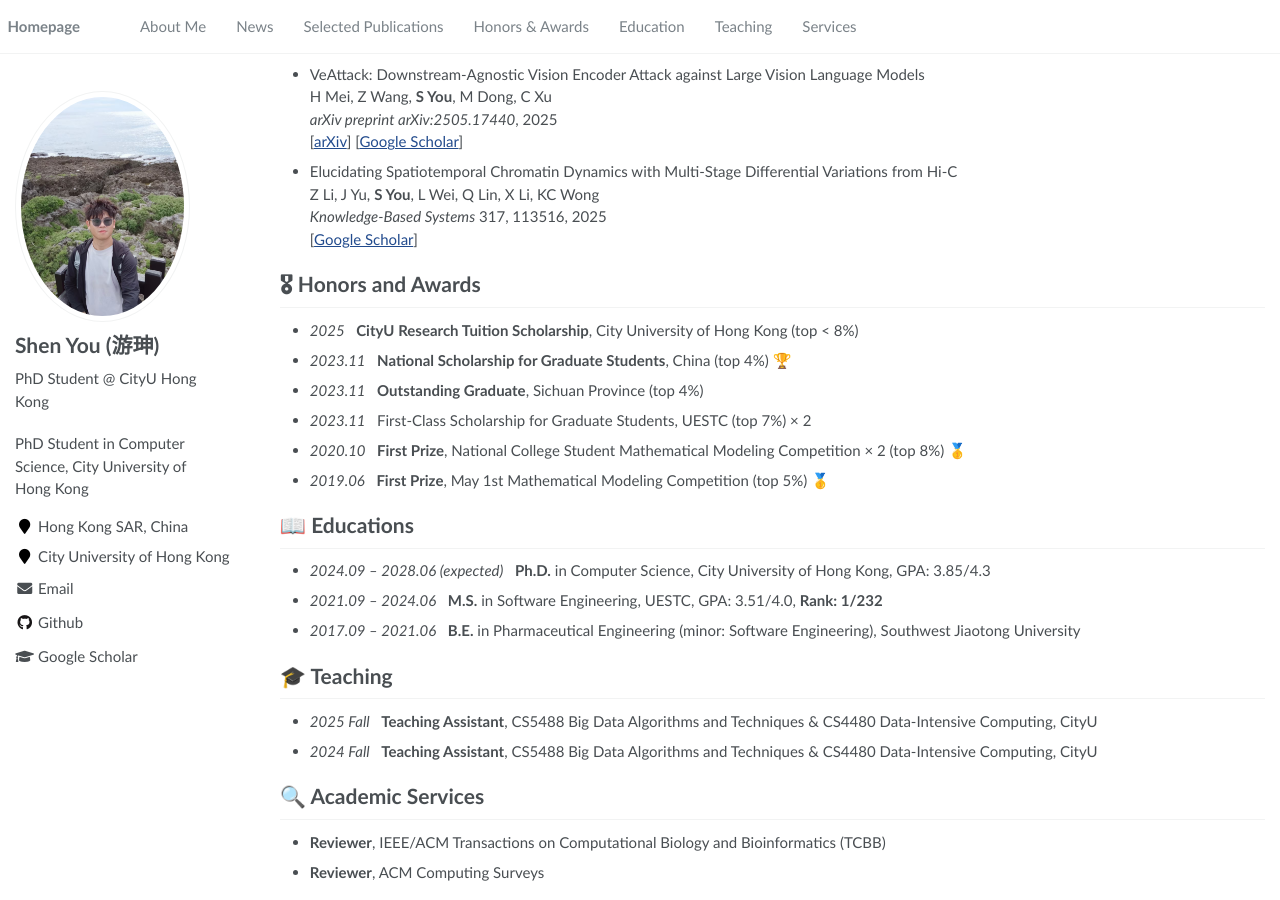
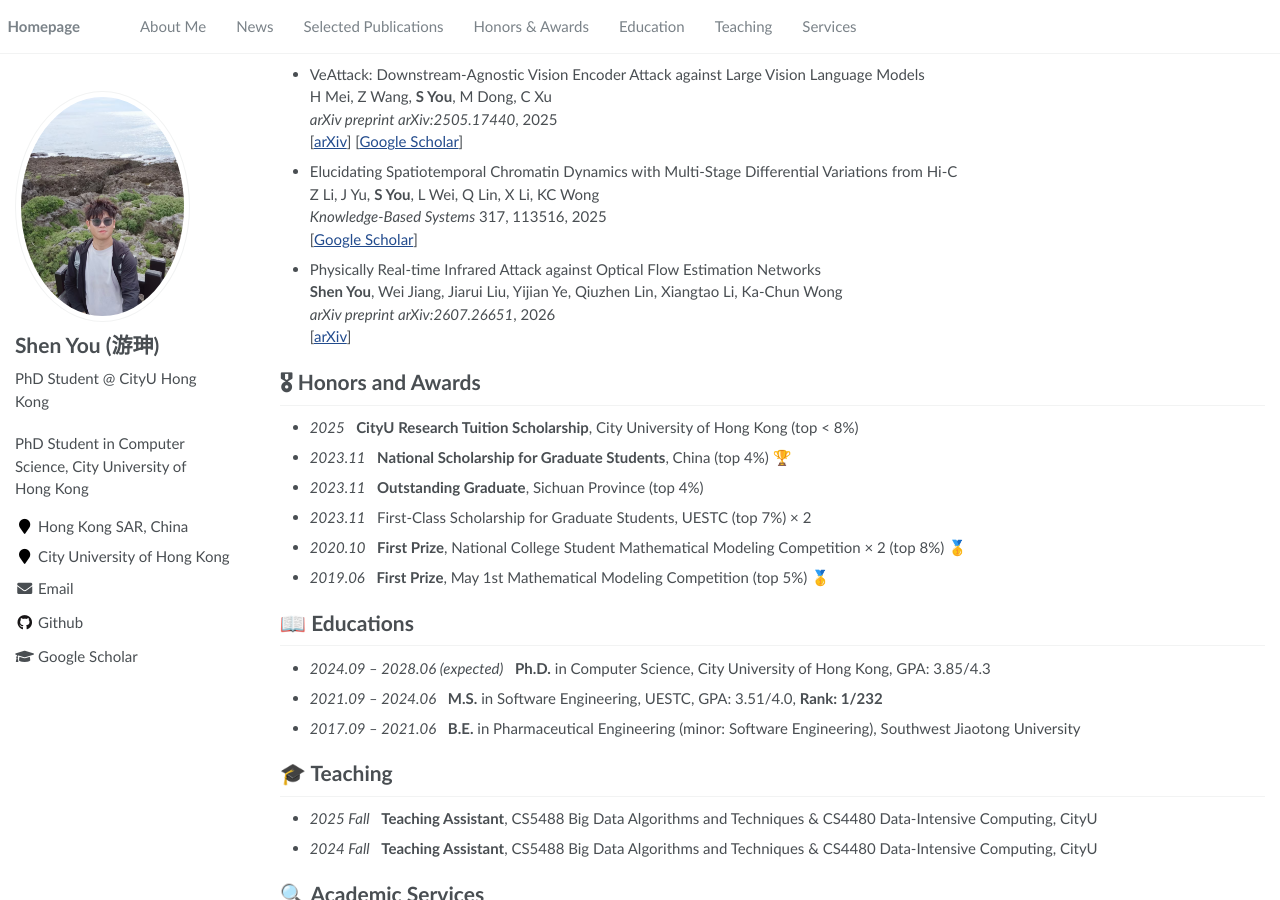
Before and after one commit to youshengithub/youshengit.github.io, a Jekyll site: the page built from _pages/about.md, in a window 1280 px wide and 900 px high, scrolled down 1465 px. Built offline with Jekyll 4.4.1, drawn with Linux system fonts in a browser that asks for light colours.

Commit message:
Add arXiv:2607.26651 to Other Publications

```diff
--- a/_pages/about.md
+++ b/_pages/about.md
@@ -89,6 +89,11 @@ A query-efficient black-box adversarial attack against defensive DNNs via multi-
   *Knowledge-Based Systems* 317, 113516, 2025 \
   \[[Google Scholar](https://scholar.google.com/citations?view_op=view_citation&hl=en&user=Ok_jDvgAAAAJ&citation_for_view=Ok_jDvgAAAAJ:qjMakFHDy7sC)\]
 
+- Physically Real-time Infrared Attack against Optical Flow Estimation Networks \
+  **Shen You**, Wei Jiang, Jiarui Liu, Yijian Ye, Qiuzhen Lin, Xiangtao Li, Ka-Chun Wong \
+  *arXiv preprint arXiv:2607.26651*, 2026 \
+  \[[arXiv](https://arxiv.org/abs/2607.26651)\]
+
 # 🎖 Honors and Awards
 - *2025* &nbsp; **CityU Research Tuition Scholarship**, City University of Hong Kong (top < 8%)
 - *2023.11* &nbsp; **National Scholarship for Graduate Students**, China (top 4%) 🏆
```
